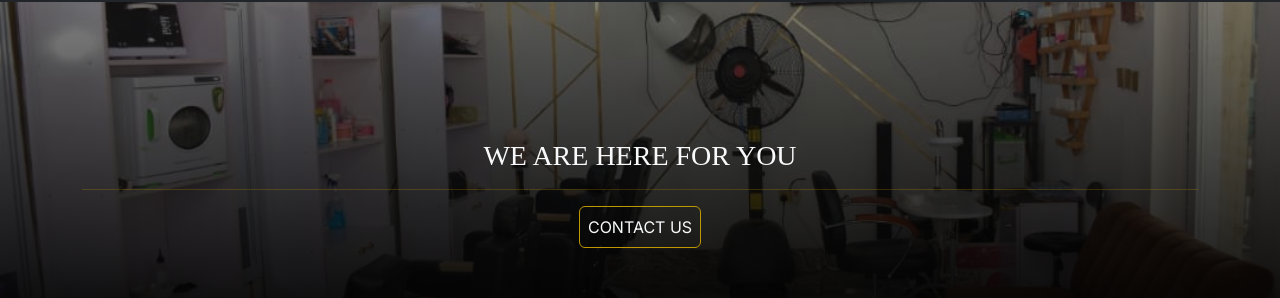
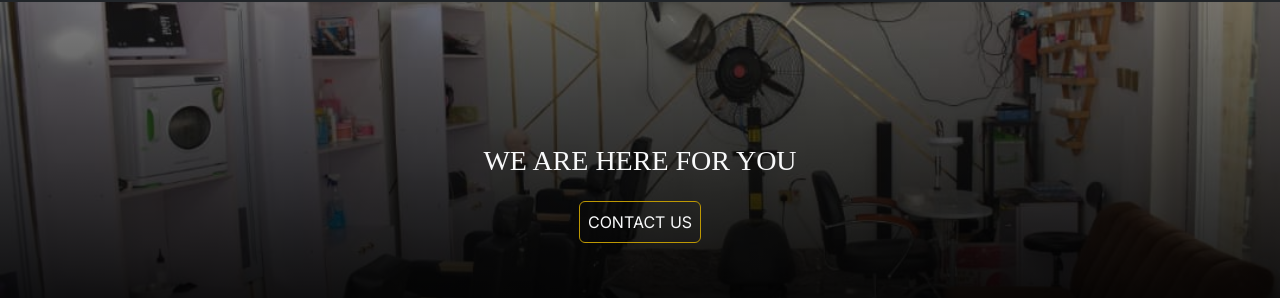
Before and after one commit to Nacho1499/Glamour, a React (Vite) app in the folder glamour/: page /about in a window 1280 px wide. Shown: the part 1280-1578 px from the top of the page. Built offline with nearby package versions, Linux system fonts and the light colour scheme; a web font is replaced by a local one.

Commit message:
hr update

```diff
--- a/glamour/src/Component.jsx/Aboutus.jsx
+++ b/glamour/src/Component.jsx/Aboutus.jsx
@@ -80,11 +80,10 @@ const Aboutus = () => {
       </div>
        <div className="gal-book container-fluid bg-dark">
               <div className="container text-center mt-4" data-aos="zoom-in">
-                <h3 className="text-light style">WE ARE HERE FOR YOU </h3>
-                <hr/>
+                <h3 className="text-light style ">WE ARE HERE FOR YOU </h3>
                 <a href="tel:07049466103"
 
-                  className="btn btn-outline-light p-2 text-decoration-none"
+                  className="btn btn-outline-light p-2 mt-3 text-decoration-none"
                 >
                   CONTACT US
                 </a>
--- a/glamour/src/Component.jsx/Gallery.jsx
+++ b/glamour/src/Component.jsx/Gallery.jsx
@@ -87,8 +87,7 @@ const Gallery = () => {
       <div className="gal-book container-fluid">
         <div className="text-center" data-aos="zoom-in">
         <h3 className="text-light style">WE ARE HERE FOR YOU </h3>
-        <hr />
-        <Link to="/appointment" className="btn btn-outline-light p-2 text-decoration-none">BOOK AN APPOINTMENT</Link>
+        <Link to="/appointment" className="btn btn-outline-light p-2 mt-3 text-decoration-none">BOOK AN APPOINTMENT</Link>
         </div>
       </div>
       <Footer/>
--- a/glamour/src/Component.jsx/Products.jsx
+++ b/glamour/src/Component.jsx/Products.jsx
@@ -43,10 +43,10 @@ const Products = () => {
       <div className="gal-book container-fluid bg-dark">
         <div className="container text-center mt-4" data-aos="zoom-in">
           <h3 className="text-light style">WE ARE HERE FOR YOU </h3>
-          <hr />
+
           <Link
             to="/appointment"
-            className="btn btn-outline-light p-2 text-decoration-none"
+            className="btn btn-outline-light p-2 mt-3 text-decoration-none"
           >
             BOOK AN APPOINTMENT
           </Link>
```
